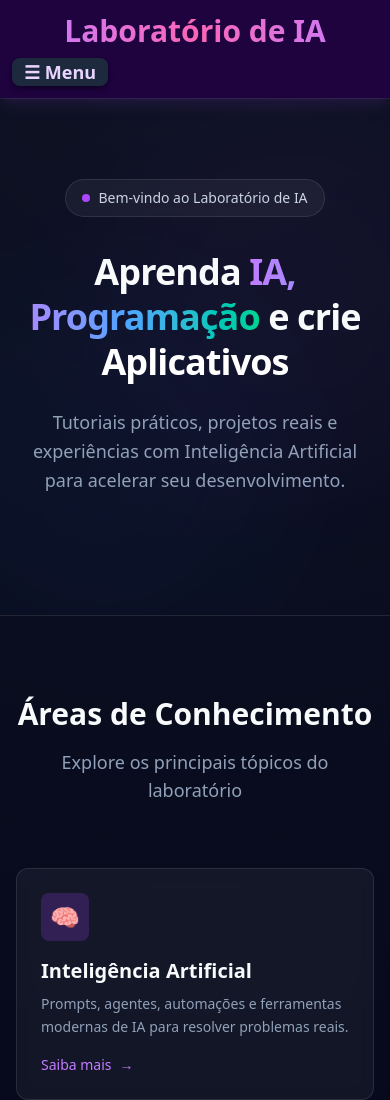
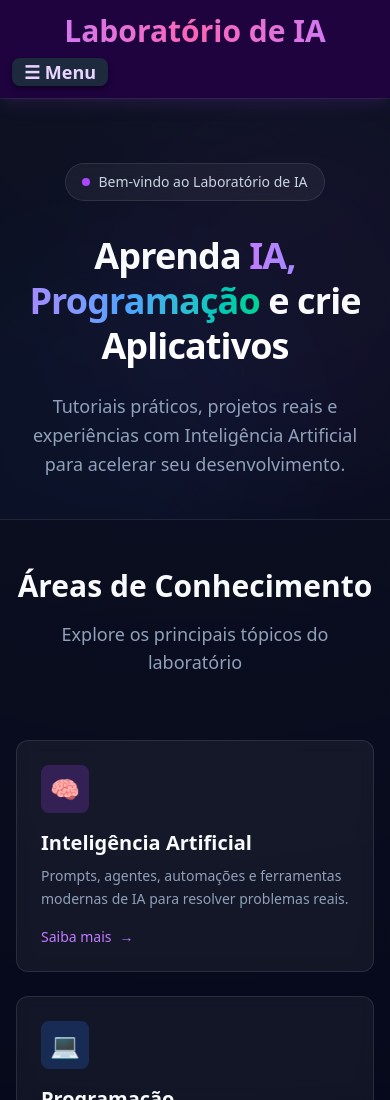
Before and after one commit to periclesreis/laboratorio-ia, a Next.js app: page / in a window 390 px wide. Shown: the top 1100 px of the page. Built offline with nearby package versions, Linux system fonts and the light colour scheme; no server answers; the database is empty.

Commit message:
Mostrar seis novidades na pagina inicial

```diff
--- a/app/page.tsx
+++ b/app/page.tsx
@@ -46,7 +46,7 @@ export default async function Home() {
   return (
     <div className="w-full">
       {/* Hero Section */}
-      <section className="relative overflow-hidden py-20 md:py-32">
+      <section className="relative overflow-hidden pt-16 pb-10 md:pt-24 md:pb-14">
         {/* Background gradient */}
         <div className="absolute inset-0 -z-10">
           <div className="absolute top-0 left-1/4 w-96 h-96 bg-purple-500/20 rounded-full blur-3xl opacity-20" />
@@ -77,7 +77,7 @@ export default async function Home() {
             </h1>
 
             {/* Subheadline */}
-            <p className="text-lg md:text-xl text-slate-400 mb-10 max-w-2xl mx-auto leading-relaxed">
+            <p className="text-lg md:text-xl text-slate-400 max-w-2xl mx-auto leading-relaxed">
               Tutoriais práticos, projetos reais e experiências com Inteligência
               Artificial para acelerar seu desenvolvimento.
             </p>
@@ -86,7 +86,7 @@ export default async function Home() {
       </section>
 
       {/* Áreas de Conhecimento */}
-      <section className="py-20 md:py-28 border-t border-white/10">
+      <section className="pt-12 pb-20 md:pt-16 md:pb-28 border-t border-white/10">
         <div className="container mx-auto px-4">
           <div className="max-w-3xl mx-auto text-center mb-16">
             <h2 className="text-3xl md:text-4xl font-bold mb-4">
```
